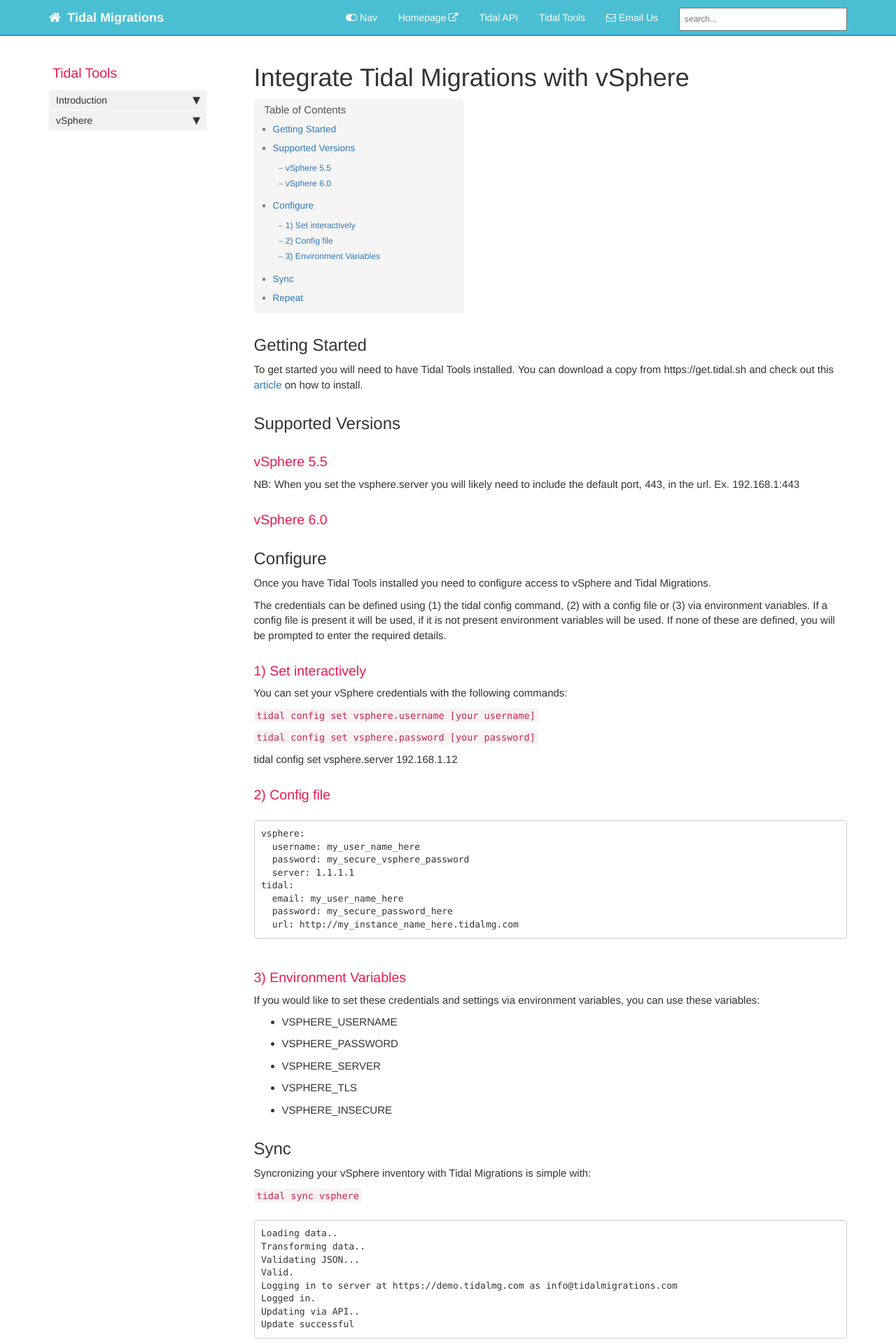
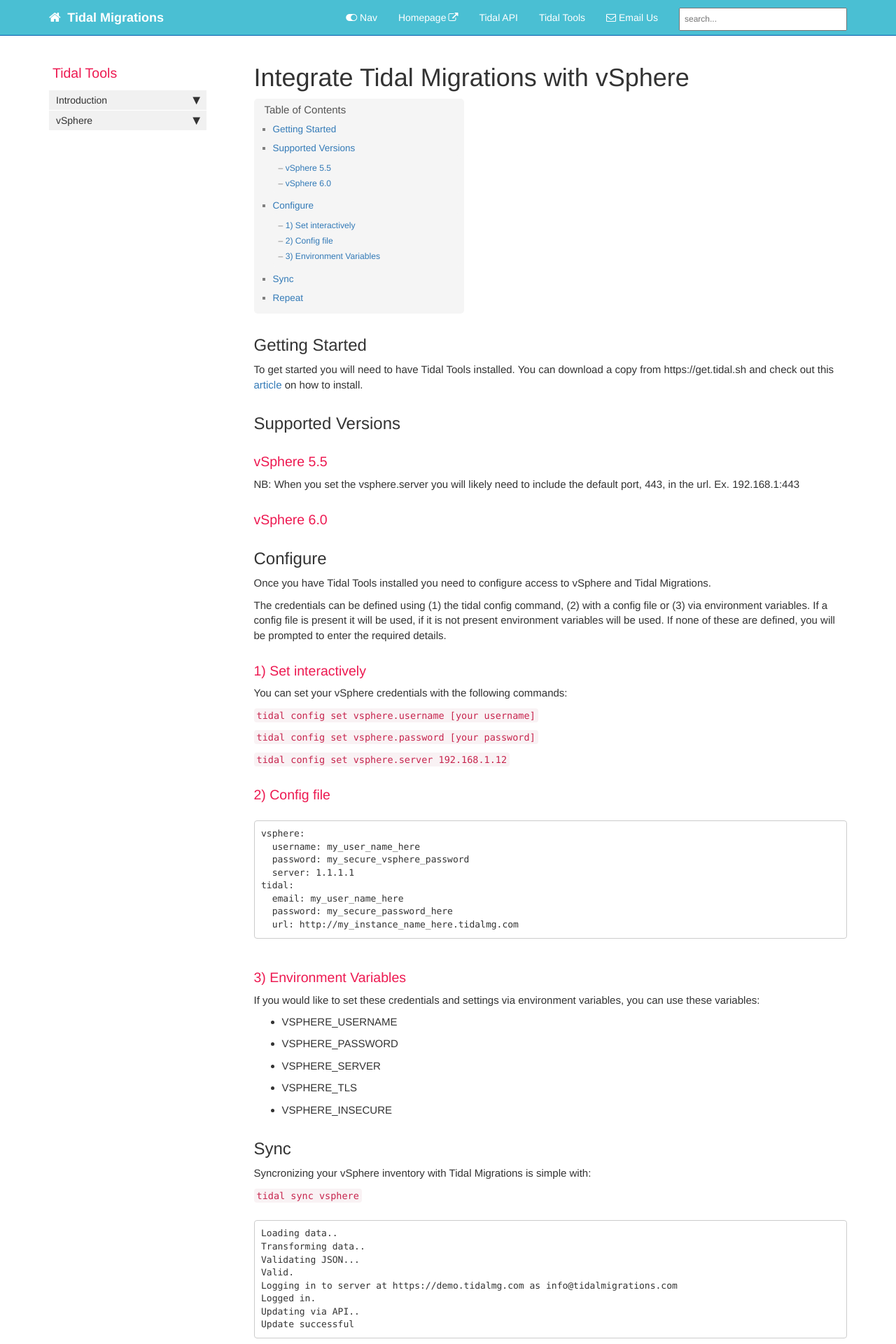
Before and after one commit to tidalmigrations/tidalmigrations.github.io, a Jekyll site: the page built from pages/tidal tools/vsphere.md, in a window 1280 px wide. Shown: the top 1920 px of the page at 70% size. Built offline with Jekyll 4.4.1, drawn with Linux system fonts in a browser that asks for light colours; nearby versions of some CDN libraries; comment, search, counter and statistics services are not loaded.

Commit message:
add coding block

````diff
--- a/pages/tidal tools/vsphere.md
+++ b/pages/tidal tools/vsphere.md
@@ -35,7 +35,7 @@ You can set your vSphere credentials with the following commands:
 
 ``` tidal config set vsphere.password [your password] ```
 
-tidal config set vsphere.server 192.168.1.12
+``` tidal config set vsphere.server 192.168.1.12 ```
 
 
 
````
